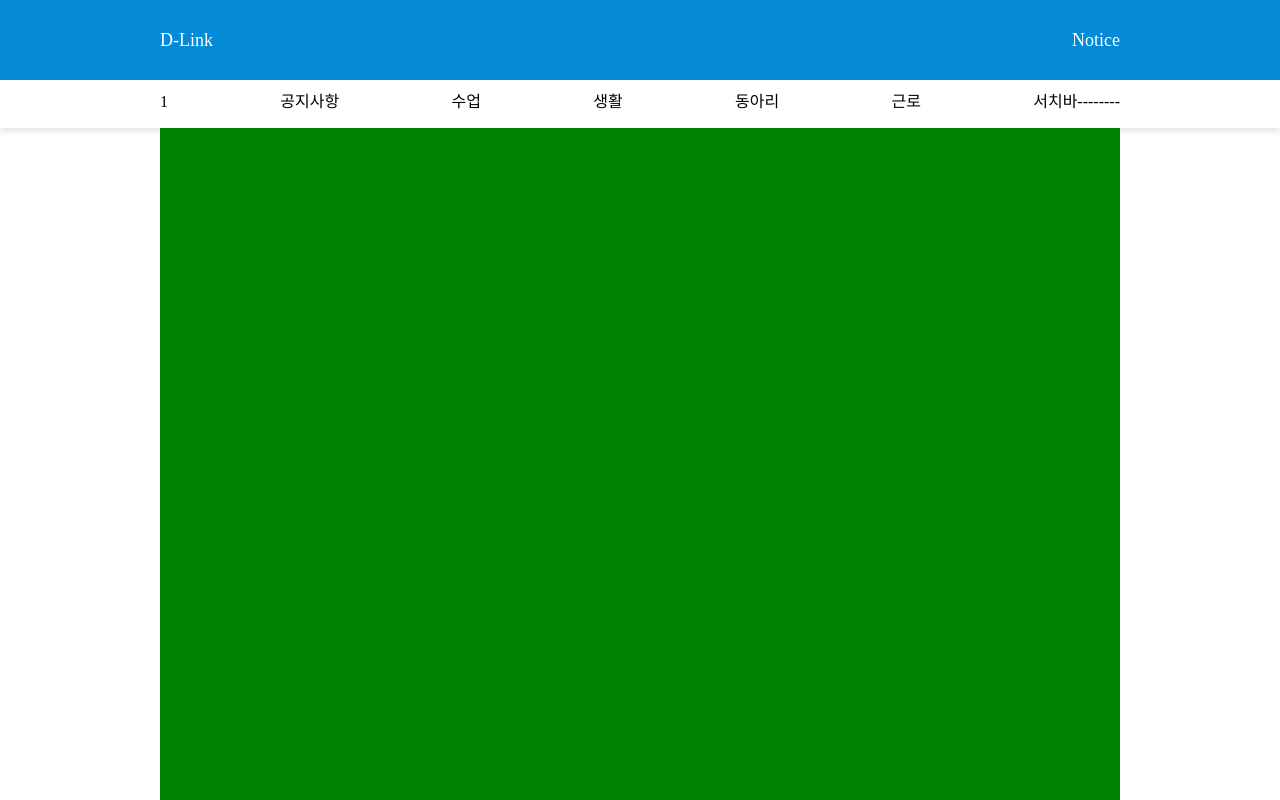
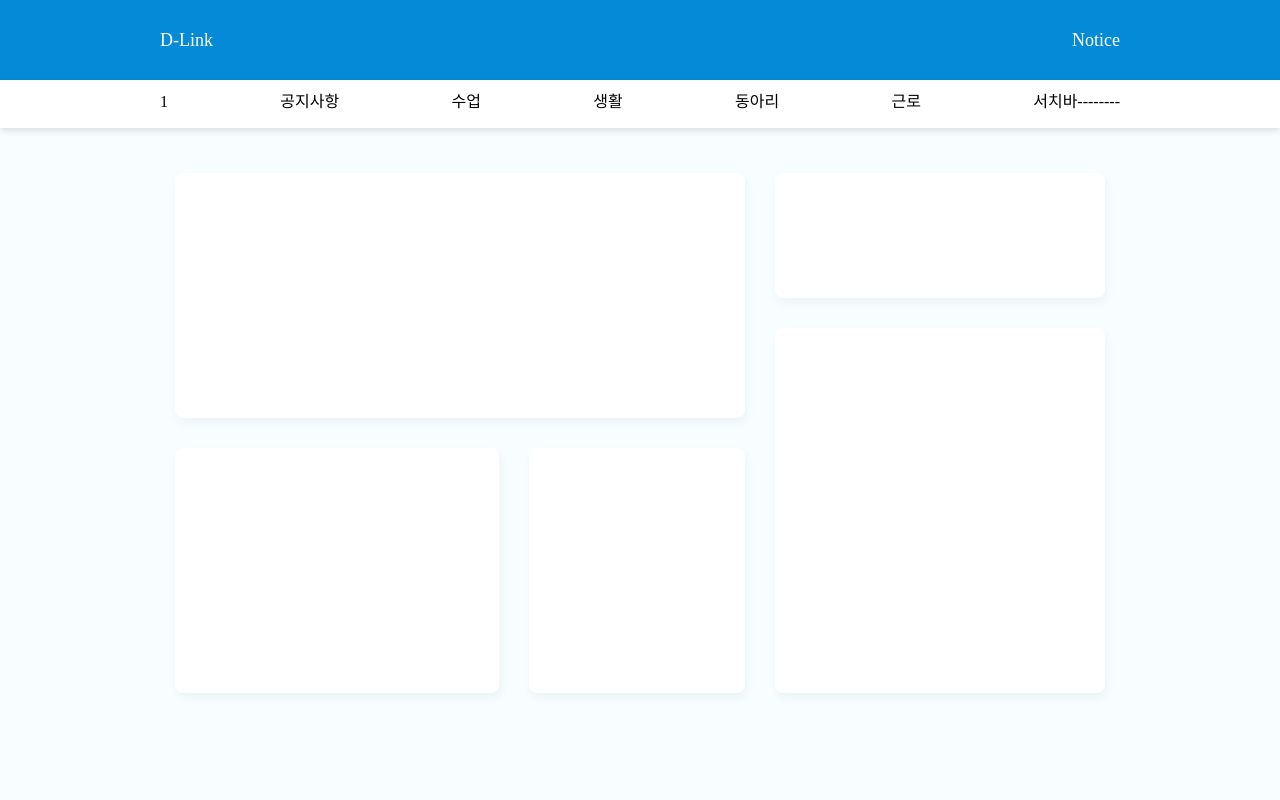
Before and after one commit to Largopie/d-link, a React (Vite) app: page / in a window 1280 px wide. Built offline with nearby package versions, Linux system fonts and the light colour scheme.

Commit message:
메인페이지 컨텐츠 부분 레이아웃 완성

```diff
--- /dev/null
+++ b/src/pages/content.tsx
@@ -0,0 +1,102 @@
+import styled from 'styled-components';
+
+const ContentContainer = styled.div`
+  width: 960px;
+  height: calc(100% - 128px);
+  margin: 0 auto;
+  padding: 30px 0px 0px 0px;
+`;
+
+const SubContainer = styled.div`
+  display: flex;
+`;
+
+// 좌측 컨테이너
+const LeftContainer = styled.div`
+  display: flex;
+  width: 600px;
+  height: 520px;
+  flex-direction: column;
+`;
+
+const NoticeContainer = styled.div`
+  width: 570px;
+  height: 245px;
+  margin: 15px;
+  border-radius: 8px;
+  background-color: #FFFFFF;
+  box-shadow: 2px 5px 10px #2525250D;
+`;
+
+const LeftSubContainer = styled.div`
+  display: flex;
+  flex-direction: row;
+  width: 100%;
+  height: 245px;
+`;
+
+const ScheduleContainer = styled.div`
+  width: 324px;
+  height: 245px;
+  border-radius: 8px;
+  margin: 15px;
+  background-color: #FFFFFF;
+  box-shadow: 2px 5px 10px #2525250D;
+`;
+
+const CafeteriaContainer = styled.div`
+  width: 216px;
+  height: 245px;
+  margin: 15px;
+  border-radius: 8px;
+  background-color: #FFFFFF;
+  box-shadow: 2px 5px 10px #2525250D;
+`;
+
+// 우측 컨테이너
+const RightContainer = styled.div`
+  display: flex;
+  width: 360px;
+  flex-direction: column;
+`;
+
+const StuInfoContainer = styled.div`
+  width: 330px;
+  height: 125px;
+  margin: 15px;
+  border-radius: 8px;
+  background-color: #FFFFFF;
+  box-shadow: 2px 5px 10px #2525250D;
+`;
+
+const ClassScheduleContainer = styled.div`
+  width: 330px;
+  height: 365px;
+  margin: 15px;
+  border-radius: 8px;
+  background-color: #FFFFFF;
+  box-shadow: 2px 5px 10px #2525250D;
+`;
+
+
+const Content = () => {
+  return (
+    <ContentContainer>
+      <SubContainer>
+        <LeftContainer>
+          <NoticeContainer />
+          <LeftSubContainer>
+            <ScheduleContainer />
+            <CafeteriaContainer />
+          </LeftSubContainer>
+        </LeftContainer>
+        <RightContainer>
+          <StuInfoContainer />
+          <ClassScheduleContainer />
+        </RightContainer>
+      </SubContainer>
+    </ContentContainer>
+  );
+};
+
+export default Content;
--- a/src/pages/mainPage.tsx
+++ b/src/pages/mainPage.tsx
@@ -1,25 +1,22 @@
 import Header from "@/components/main/header";
 import Menu from "@/components/main/menu";
 import styled from "styled-components";
+import Content from "@pages/content";
 
 const MainContainer = styled.div`
   width: 100vw;
   height: 100vh;
+  background-color: #F8FDFF;
 `;
 
-const ContentContainer = styled.div`
-  width: 960px;
-  height: calc(100% - 128px);
-  margin: 0 auto;
-  background-color: green;
-`;
+
 
 const MainPage = () => {
   return (
     <MainContainer>
       <Header />
       <Menu />
-      <ContentContainer/>
+      <Content />
     </MainContainer>
   );
 };
```
